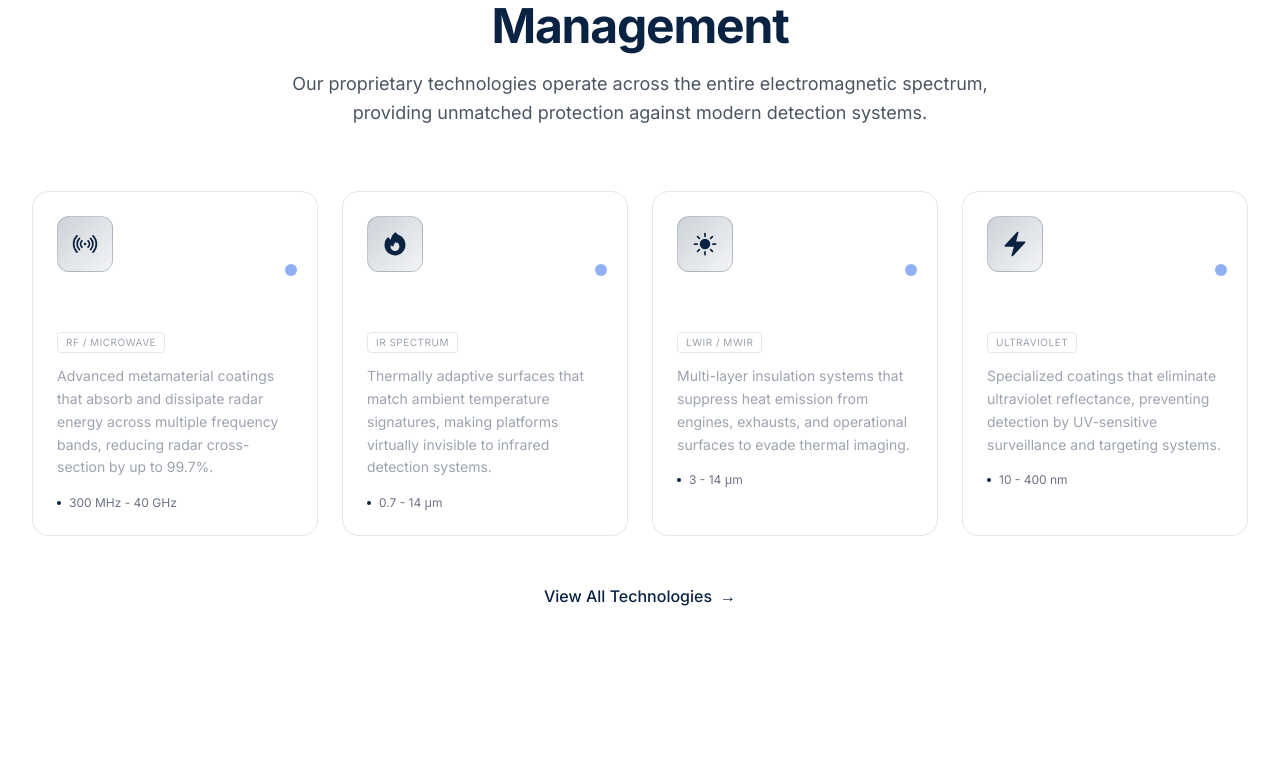
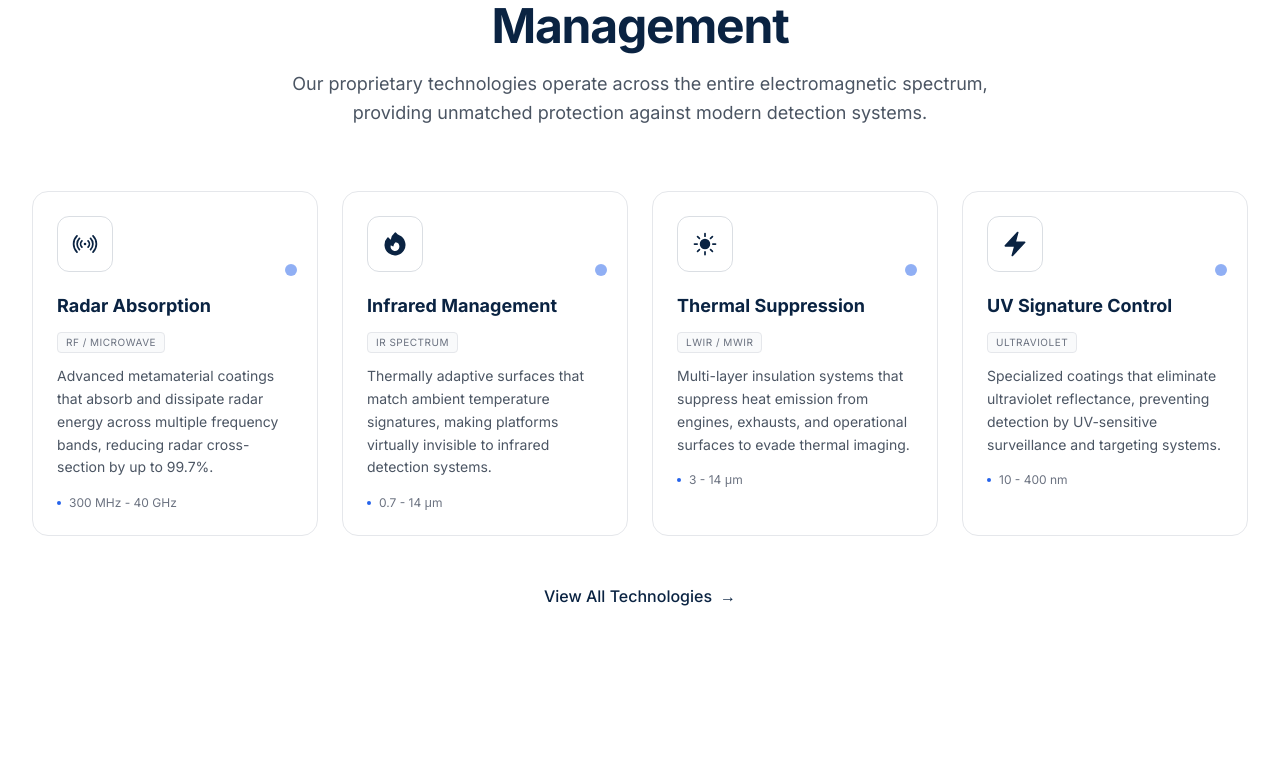
Before and after one commit to Ayush-2-singh/health-stealth-, a Next.js app: page / in a window 1280 px wide. Shown: the part 1919-2700 px from the top of the page. Built offline with nearby package versions, Linux system fonts and the light colour scheme.

Commit message:
design: tech card — white bg, dark text, navy/blue accents

```diff
--- a/src/components/TechnologyCard.tsx
+++ b/src/components/TechnologyCard.tsx
@@ -31,10 +31,7 @@ interface TechnologyCardProps {
     index: number;
   }
 
-export default function TechnologyCard({
-  tech,
-  index,
-}: TechnologyCardProps) {
+  export default function TechnologyCard({ tech, index }: TechnologyCardProps) {
     const Icon = iconMap[tech.icon] ?? HiSignal;
 
     return (
@@ -42,46 +39,41 @@ export default function TechnologyCard({
         initial={{ opacity: 0, y: 40 }}
         whileInView={{ opacity: 1, y: 0 }}
         viewport={{ once: true, margin: "-50px" }}
-      transition={{
-        duration: 0.6,
-        delay: index * 0.08,
-        ease: [0.22, 1, 0.36, 1],
-      }}
+        transition={{ duration: 0.6, delay: index * 0.08, ease: [0.22, 1, 0.36, 1] }}
         whileHover={{ y: -6, scale: 1.02 }}
-      className="group relative overflow-hidden rounded-2xl border border-border bg-card p-6 transition-all duration-500 hover:border-primary/40"
+        className="group relative overflow-hidden rounded-2xl border border-border bg-white p-6 shadow-card transition-all duration-500 hover:border-primary/20 hover:shadow-navy"
       >
-      <div className="absolute -right-20 -top-20 h-40 w-40 rounded-full bg-primary/0 blur-3xl transition-all duration-700 group-hover:bg-primary/10" />
+        <div className="absolute -right-20 -top-20 h-40 w-40 rounded-full bg-secondary/0 blur-3xl transition-all duration-700 group-hover:bg-secondary/8" />
 
         <div className="relative mb-5">
-        <div className="flex h-14 w-14 items-center justify-center rounded-xl border border-primary/20 bg-gradient-to-br from-primary/20 to-primary/5 transition-all group-hover:from-primary/30 group-hover:to-primary/10">
+          <div className="flex h-14 w-14 items-center justify-center rounded-xl border border-primary/15 bg-gradient-to-br from-primary/8 to-primary/3 transition-all group-hover:from-primary/15 group-hover:to-primary/6">
             <Icon className="h-7 w-7 text-primary" />
           </div>
-
           <div className="absolute -bottom-1 -right-1 h-3 w-3 animate-pulse rounded-full bg-secondary" />
         </div>
 
         <div className="relative">
-        <h3 className="mb-2 text-lg font-bold text-white transition-colors group-hover:text-primary">
+          <h3 className="mb-2 text-lg font-bold text-heading transition-colors group-hover:text-primary">
             {tech.name}
           </h3>
 
-        <div className="mb-3 inline-block rounded border border-border bg-white/5 px-2 py-0.5 text-[10px] uppercase tracking-wider text-gray-400">
+          <div className="mb-3 inline-block rounded border border-border bg-gray-50 px-2 py-0.5 text-[10px] uppercase tracking-wider text-gray-500">
             {tech.band}
           </div>
 
-        <p className="mb-4 text-sm leading-relaxed text-gray-400">
+          <p className="mb-4 text-sm leading-relaxed text-gray-600">
             {tech.description}
           </p>
 
           {tech.wavelength && (
             <div className="flex items-center gap-2 text-xs text-muted">
-            <span className="h-1 w-1 rounded-full bg-primary" />
+              <span className="h-1 w-1 rounded-full bg-secondary" />
               <span>{tech.wavelength}</span>
             </div>
           )}
         </div>
 
-      <div className="absolute bottom-0 left-0 right-0 h-px bg-gradient-to-r from-transparent via-primary/50 to-transparent opacity-0 transition-opacity group-hover:opacity-100" />
+        <div className="absolute bottom-0 left-0 right-0 h-px bg-gradient-to-r from-transparent via-secondary/40 to-transparent opacity-0 transition-opacity group-hover:opacity-100" />
       </motion.div>
     );
   }
```
Lines whose indentation alone changed are shown as unchanged.
